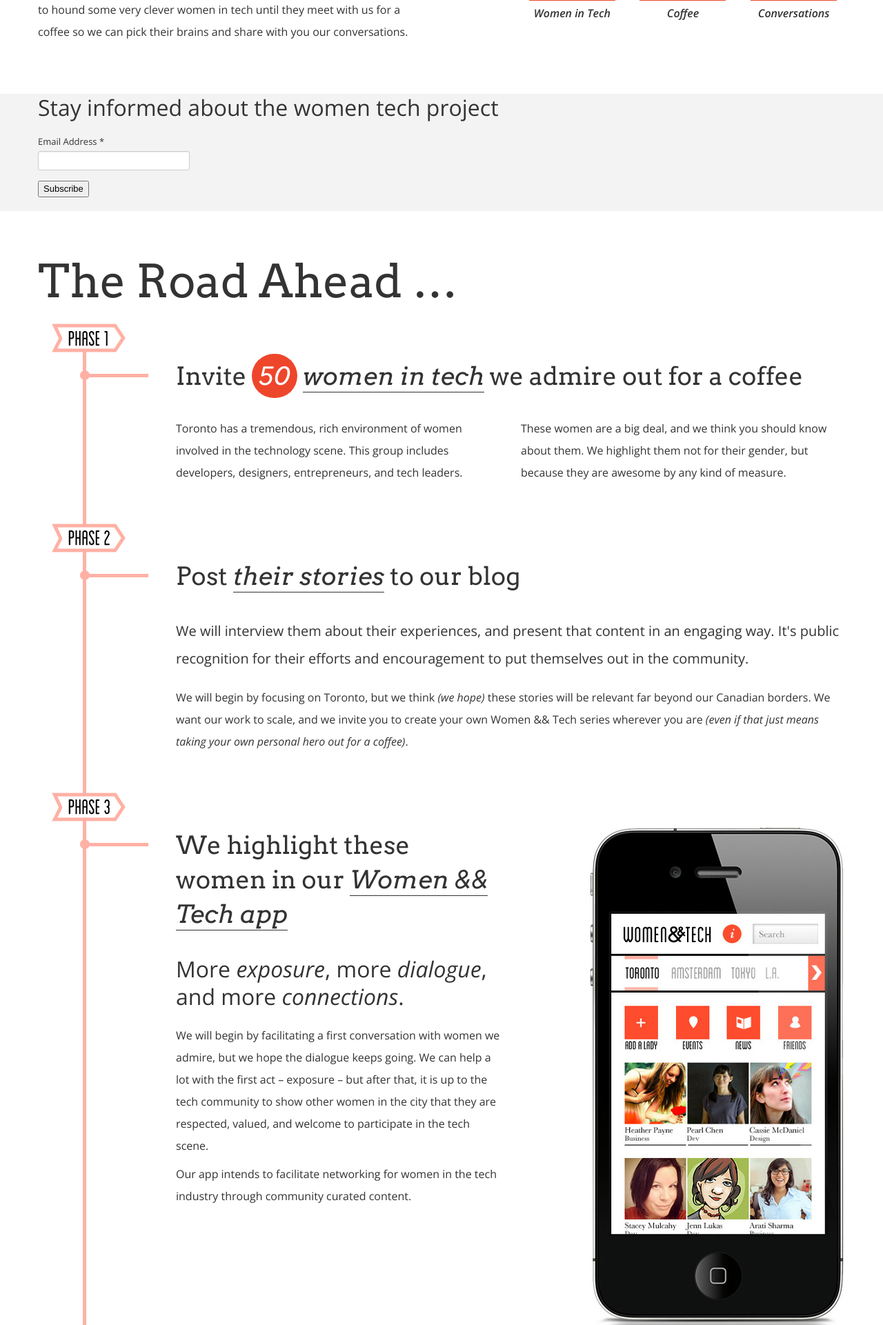
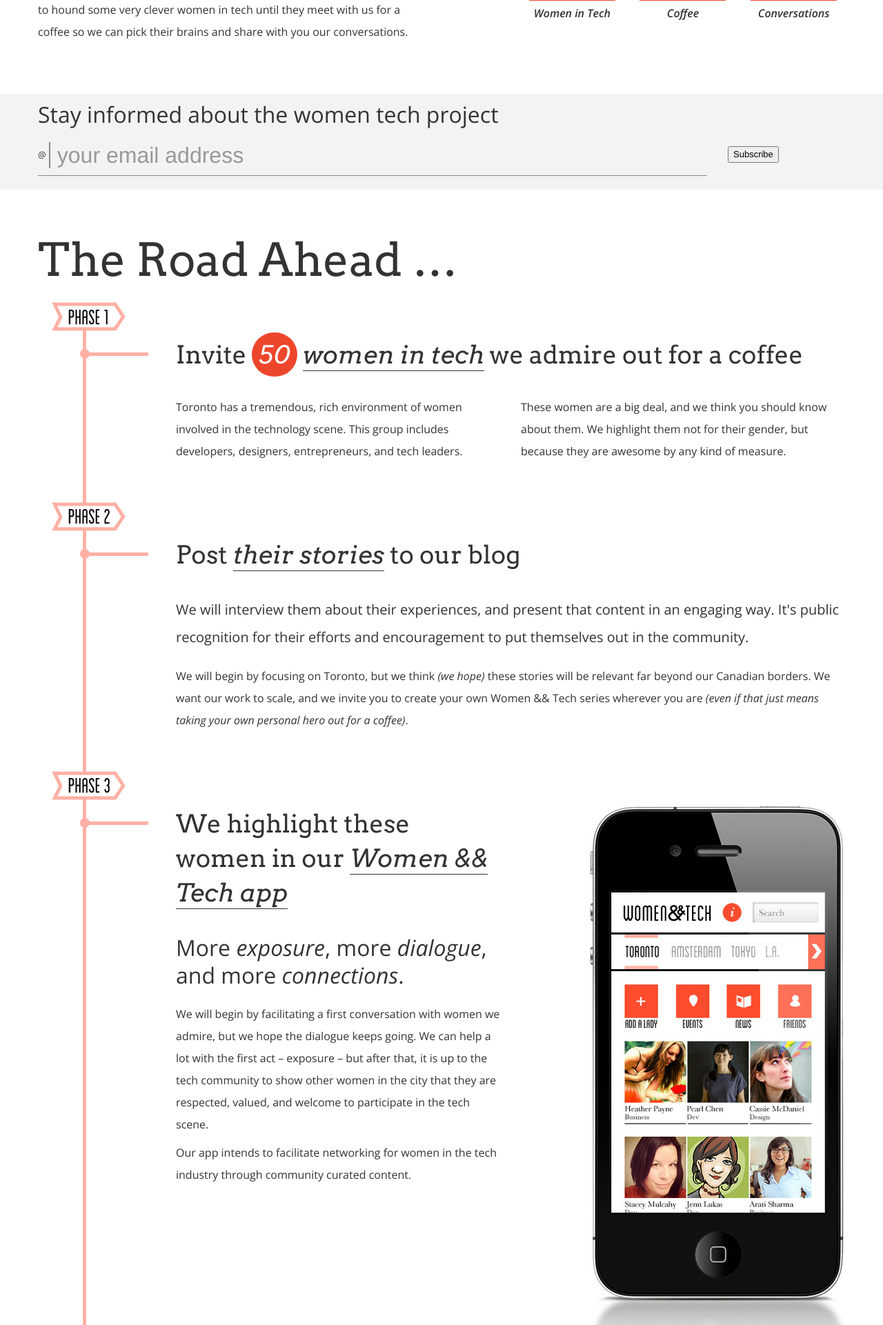
Before and after one commit to WomenAndTech/WomenAndTech, a PHP site: page / in a window 1280 px wide. Shown: the part 448-2369 px from the top of the page at 69% size. Run offline with PHP 8.4, Linux system fonts and the light colour scheme; some libraries are stand-ins or nearby versions.

Commit message:
starting on form

```diff
--- a/css/style.css
+++ b/css/style.css
@@ -93,6 +93,37 @@ h4 {
 #subscribe{
 	background:#f3f3f3;
 	width:100%;
+	padding:10px 0 20px 0;
+}
+
+#subscribe input[type=email], #subscribe input[type=text]{
+	box-shadow:none;
+	-moz-border-box:none;
+	-webkit-border-box:none;
+	border:none;
+	border-radius:0;
+	-moz-border-radius:0;
+	-webkit-border-radius:0;
+	font-size:2em;
+	height:inherit;
+	width:inherit;
+	padding:0;
+	margin:0;
+	background-color: #F3F3F3;
+	border-left:2px solid #888888;
+	padding-left:10px;
+	padding-top:1px;
+	line-height:1;
+	color:#ee462b;
+}
+
+#subscribe .mc-field-group{
+	border-bottom:1px solid #888;
+	padding-bottom:10px;
+}
+
+#subscribe label{
+	display:inline-block;
 }
 
 #grand-plan h3 {
--- a/index.html
+++ b/index.html
@@ -88,23 +88,28 @@
     <div id="subscribe">
       <div class="container">
         <div class="row-fluid">
-        	<div class="span12">
-            	<h4>Stay informed about the women tech project</h4>
+
+          <div class="span12">
+            <h4>Stay informed about the women tech project</h4>
+          </div>
+          <form action="http://womenandtech.us5.list-manage.com/subscribe/post?u=1370c4a70b43a1285e806a56d&amp;id=123c00728e" method="post" id="mc-embedded-subscribe-form" name="mc-embedded-subscribe-form" class="validate" target="_blank">
+        	<div class="span10">
+
                <!-- Begin MailChimp Signup Form -->
-               <div id="mc_embed_signup">
-                  <form action="http://womenandtech.us5.list-manage.com/subscribe/post?u=1370c4a70b43a1285e806a56d&amp;id=123c00728e" method="post" id="mc-embedded-subscribe-form" name="mc-embedded-subscribe-form" class="validate" target="_blank">
                   <div class="mc-field-group">
-                     <label for="mce-EMAIL">Email Address  <span class="asterisk">*</span>
-                  </label>
-                     <input type="email" value="" name="EMAIL" class="required email" id="mce-EMAIL" required>
+                    <label for="mce-EMAIL">@</label>
+                     <input type="email" value="" name="EMAIL" class="required email" id="mce-EMAIL" required placeholder="your email address">
                   </div>
                      <div id="mce-responses" class="clear">
                         <div class="response" id="mce-error-response" style="display:none"></div>
                         <div class="response" id="mce-success-response" style="display:none"></div>
-                     </div>	<div class="clear"><input type="submit" value="Subscribe" name="subscribe" id="mc-embedded-subscribe" class="button"></div>
+                     </div>	<div class="clear"></div>
+
+                     </div><!-- span10 -->
+                     <div class="span2">
+                        <input type="submit" value="Subscribe" name="subscribe" id="mc-embedded-subscribe" class="button"></div>
+                     </div>
                   </form>
-               </div>
-
                <!--End mc_embed_signup-->
 			</div>
         </div>
```
